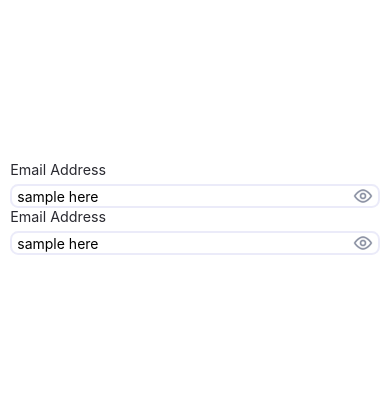
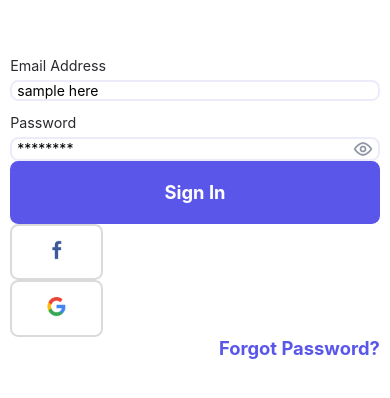
Before and after one commit to Coding-Algorithm/edu_app, a React Native app: screen / in a window 390 px wide. Shown: the part 214-612 px from the top of the page. Built offline with nearby package versions, Linux system fonts and the light colour scheme.

Commit message:
setting it up

```diff
--- a/App.tsx
+++ b/App.tsx
@@ -9,6 +9,8 @@ import React from 'react';
 import {StatusBar} from 'react-native';
 import ScreenIndex from './src/screens/ScreenIndex';
 
+
+
 function App(): JSX.Element {
   return (
     <>
--- a/src/assets/images/index.ts
+++ b/src/assets/images/index.ts
@@ -1,3 +1,5 @@
 export const appImages = {
   passwordEye: require('../images/passwordEye.png'),
+  fbIcon: require('../images/fb_icon.png'),
+  googleIcon: require('../images/g_icon.png'),
 };
--- a/src/components/atoms/Buttons/Buttons.tsx
+++ b/src/components/atoms/Buttons/Buttons.tsx
@@ -0,0 +1,72 @@
+import {StyleSheet, Text, TouchableOpacity} from 'react-native';
+import React from 'react';
+import {ButtonPropsTypes} from '../../../types/components/atoms/types';
+import {
+  appBorder,
+  appBorderRadius,
+  appColors,
+  appFontSize,
+  appFontWeight,
+  appPadding,
+} from '../../../utils/styleGuide';
+
+export const FullWidthButton = ({onPress}: ButtonPropsTypes) => {
+  return (
+    <TouchableOpacity onPress={onPress} style={styles.fullWidthButtonContainer}>
+      <Text style={styles.fullWidthButtonText}>Sign In</Text>
+    </TouchableOpacity>
+  );
+};
+
+export const IconButton = ({onPress, wrapperStyle, icon}: ButtonPropsTypes) => {
+  return (
+    <TouchableOpacity
+      onPress={onPress}
+      style={[styles.IconButton, wrapperStyle]}>
+      <Text style={styles.IconText}>{icon}</Text>
+    </TouchableOpacity>
+  );
+};
+
+export const TextButton = ({
+  onPress,
+  wrapperStyle,
+  buttonText,
+}: ButtonPropsTypes) => {
+  return (
+    <TouchableOpacity onPress={onPress} style={wrapperStyle}>
+      <Text style={styles.textButtonText}>{buttonText}</Text>
+    </TouchableOpacity>
+  );
+};
+
+const styles = StyleSheet.create({
+  fullWidthButtonContainer: {
+    width: '100%',
+    paddingVertical: appPadding.md,
+    justifyContent: 'center',
+    alignItems: 'center',
+    backgroundColor: appColors.primary,
+    borderRadius: appBorderRadius.sm,
+  },
+  fullWidthButtonText: {
+    color: appColors.white,
+    fontSize: appFontSize.h4,
+    fontWeight: '700',
+  },
+
+  IconButton: {
+    paddingVertical: appPadding.ssm,
+    // paddingHorizontal: appPadding.xl,
+    borderWidth: appBorder.sm,
+    borderColor: appColors.border,
+    justifyContent: 'center',
+    alignItems: 'center',
+    borderRadius: appBorderRadius.sm,
+  },
+  textButtonText: {
+    color: appColors.primary,
+    fontSize: appFontSize.h4,
+    fontWeight: `${appFontWeight.bolder}`,
+  },
+});
--- a/src/components/atoms/Textboxes/Inputs.tsx
+++ b/src/components/atoms/Textboxes/Inputs.tsx
@@ -1,28 +1,13 @@
-import {StyleSheet, TextInput, View} from 'react-native';
-import React from 'react';
+/* eslint-disable react/no-unstable-nested-components */
+import {StyleSheet, TextInput, TouchableOpacity, View} from 'react-native';
+import React, {useState} from 'react';
 import {
   appBorder,
   appBorderRadius,
   appColors,
   appPadding,
 } from '../../../utils/styleGuide';
-
-interface OneLineInputProps {
-  placeholder?: string;
-  text?: string | number | any;
-  propsStyle?: object;
-  setText: (e: string | number) => any;
-  isTrue: {
-    showRightIcon: boolean;
-  };
-  rightIcon: JSX.Element;
-  // isReDefine?: {
-  //   onChangeText?: true;
-  // };
-  // reDefine?: {
-  //   onChangeText?: () => void;
-  // };
-}
+import {InputPropsTypes} from '../../../types/components/InputsTypes';
 
 export const OneLineInput = ({
   placeholder,
@@ -31,20 +16,41 @@ export const OneLineInput = ({
   propsStyle,
   isTrue,
   rightIcon,
-}: // isReDefine,
-// reDefine,
-// setText,
-OneLineInputProps) => {
+  leftIcon,
+  isPassword = false,
+}: InputPropsTypes) => {
+  const [hidePassword, setHidePassword] = useState(false);
+
+  const IconButton = ({
+    iconElement,
+  }: {
+    iconElement?: {icon: JSX.Element; action: () => void};
+  }) => {
+    const onPressHandler = () => {
+      isPassword ? setHidePassword(prev => !prev) : iconElement?.action();
+    };
+
+    console.log(isPassword);
+
+    return (
+      <TouchableOpacity onPress={onPressHandler}>
+        {iconElement?.icon}
+      </TouchableOpacity>
+    );
+  };
+
   return (
     <View style={styles.container}>
+      {isTrue?.showLeftIcon ? <IconButton iconElement={leftIcon} /> : null}
+
       <TextInput
         style={[styles.textInput, propsStyle]}
         onChangeText={e => setText(e)}
         placeholder={placeholder}
-        value={text}
+        value={isPassword && hidePassword ? '*********' : text}
       />
 
-      {isTrue?.showRightIcon ? rightIcon : null}
+      {isTrue?.showRightIcon ? <IconButton iconElement={rightIcon} /> : null}
     </View>
   );
 };
--- a/src/components/organisms/Form/Form.tsx
+++ b/src/components/organisms/Form/Form.tsx
@@ -3,17 +3,21 @@ import React, {Dispatch, SetStateAction} from 'react';
 import {appColors, appFontSize, appMargin} from '../../../utils/styleGuide';
 import {BodySmallLabel} from '../../atoms/Labels/Labels';
 import {OneLineInput} from '../../atoms/Textboxes/Inputs';
+import {InputPropsTypes} from '../../../types/components/InputsTypes';
 
 interface FormInputPropType {
-  text: string | number;
   errorText?: string;
   containerStyle?: object;
-  setText: Dispatch<SetStateAction<string | number>>;
-  isTrue: {
-    showRightIcon: boolean;
-  };
-  elementStore: {
-    rightIcon: JSX.Element;
+  // setText: Dispatch<SetStateAction<string | number>>;
+  elementStore?: {
+    rightIcon: {
+      icon: JSX.Element;
+      action: () => void;
+    };
+    leftIcon?: {
+      icon: JSX.Element;
+      action: () => void;
+    };
   };
   label: string;
   placeholder: string;
@@ -28,7 +32,8 @@ const FormInput = ({
   elementStore,
   label,
   placeholder,
-}: FormInputPropType) => {
+  isPassword = false,
+}: FormInputPropType & InputPropsTypes) => {
   return (
     <View style={[styles.container, containerStyle]}>
       <BodySmallLabel
@@ -39,14 +44,16 @@ const FormInput = ({
       <View>
         <OneLineInput
           isTrue={isTrue}
-          rightIcon={elementStore.rightIcon}
+          rightIcon={elementStore?.rightIcon}
+          leftIcon={elementStore?.leftIcon}
           text={text}
           setText={setText}
           placeholder={placeholder}
+          isPassword={isPassword}
         />
       </View>
 
-      <Text style={styles.errorText}>{errorText}</Text>
+      {errorText && <Text style={styles.errorText}>{errorText}</Text>}
     </View>
   );
 };
@@ -56,7 +63,6 @@ export default FormInput;
 const styles = StyleSheet.create({
   container: {
     width: '100%',
-    // padding: appPadding.sm,
   },
   errorText: {
     color: appColors.error,
--- a/src/layout/WrapperLayout.tsx
+++ b/src/layout/WrapperLayout.tsx
@@ -1,4 +1,4 @@
-import {StyleSheet, Text, View} from 'react-native';
+import {StyleSheet, View} from 'react-native';
 import React, {PropsWithChildren} from 'react';
 import {appPadding} from '../utils/styleGuide';
 
--- a/src/screens/ScreenIndex.tsx
+++ b/src/screens/ScreenIndex.tsx
@@ -1,13 +1,18 @@
+/* eslint-disable react-native/no-inline-styles */
 import {Image, View} from 'react-native';
 import React, {useState} from 'react';
 import FormInput from '../components/organisms/Form/Form';
 import {appImages} from '../assets/images';
 import WrapperLayout from '../layout/WrapperLayout';
+import {appMargin} from '../utils/styleGuide';
+import {
+  FullWidthButton,
+  TextButton,
+  IconButton,
+} from '../components/atoms/Buttons/Buttons';
 
 const ScreenIndex = () => {
   const [text, setText] = useState<string | number>('');
-
-  console.log(text);
 
   const passwordIcon = (
     <Image
@@ -27,24 +32,79 @@ const ScreenIndex = () => {
         label="Email Address"
         text={text}
         setText={setText}
-        isTrue={{showRightIcon: true}}
         placeholder="sample here"
-        elementStore={{
-          rightIcon: passwordIcon,
+        containerStyle={{
+          marginBottom: appMargin.sm,
         }}
       />
 
       <FormInput
-        label="Email Address"
+        label="Password"
         text={text}
         setText={setText}
         isTrue={{showRightIcon: true}}
-        placeholder="sample here"
+        placeholder="********"
+        isPassword={true}
         elementStore={{
-          rightIcon: passwordIcon,
+          rightIcon: {
+            icon: passwordIcon,
+            action: () => console.log('null'),
+          },
         }}
       />
-      {/* </View> */}
+      <FullWidthButton onPress={() => console.log('button pressed')} />
+
+      <IconButton
+        onPress={() => console.log('button pressed')}
+        icon={
+          <View>
+            <Image
+              source={appImages.fbIcon}
+              resizeMode="contain"
+              style={{
+                width: 20,
+                height: 20,
+                // paddingBottom: 10,
+                justifyContent: 'center',
+                alignItems: 'center',
+              }}
+            />
+          </View>
+        }
+        wrapperStyle={{
+          width: '25%',
+        }}
+      />
+
+      <IconButton
+        onPress={() => console.log('button pressed')}
+        icon={
+          <View>
+            <Image
+              source={appImages.googleIcon}
+              resizeMode="contain"
+              style={{
+                width: 20,
+                height: 20,
+                paddingBottom: 10,
+                justifyContent: 'center',
+                alignItems: 'center',
+              }}
+            />
+          </View>
+        }
+        wrapperStyle={{
+          width: '25%',
+        }}
+      />
+      <TextButton
+        buttonText="Forgot Password?"
+        wrapperStyle={{
+          width: '100%',
+          alignItems: 'flex-end',
+        }}
+        onPress={() => console.log('button pressed')}
+      />
     </WrapperLayout>
   );
 };
--- /dev/null
+++ b/src/types/components/InputsTypes.ts
@@ -0,0 +1,15 @@
+export type InputPropsTypes = {
+  placeholder?: string;
+  text?: string | number | any;
+  propsStyle?: object;
+  setText: (e: string | number) => any;
+  isTrue?: {
+    showRightIcon?: boolean;
+    showLeftIcon?: boolean;
+  };
+  rightIcon?: {icon: JSX.Element; action: () => void};
+  leftIcon?: {icon: JSX.Element; action: () => void};
+  isPassword?: boolean;
+};
+
+export type TextBoxPropsTypes = InputPropsTypes & {lineHeight: number};
--- /dev/null
+++ b/src/types/components/atoms/types.ts
@@ -0,0 +1,27 @@
+import type {
+  ViewStyle,
+  TextStyle,
+} from 'react-native/Libraries/StyleSheet/StyleSheetTypes';
+
+export type ButtonPropsTypes = {
+  onPress: () => void;
+  wrapperStyle?: ViewStyle | TextStyle;
+  icon?: JSX.Element;
+  buttonText?: string;
+};
+
+export type InputPropsTypes = {
+  placeholder?: string;
+  text?: string | number | any;
+  propsStyle?: object;
+  setText: (e: string | number) => any;
+  isTrue?: {
+    showRightIcon?: boolean;
+    showLeftIcon?: boolean;
+  };
+  rightIcon?: {icon: JSX.Element; action: () => void};
+  leftIcon?: {icon: JSX.Element; action: () => void};
+  isPassword?: boolean;
+};
+
+export type TextBoxPropsTypes = InputPropsTypes & {lineHeight: number};
--- a/src/utils/styleGuide.ts
+++ b/src/utils/styleGuide.ts
@@ -21,6 +21,7 @@ export const appColors = {
   text: 'rgba(138, 144, 162, 1)',
   primaryText: 'rgba(138, 144, 162, 1)',
   black: 'rgba(41, 41, 48, 1)',
+  border: 'rgba(216, 218, 220, 1)',
 };
 
 export const appFontSize = {
@@ -35,13 +36,25 @@ export const appFontSize = {
 };
 
 export const appFontWeight = {
-  // bold:
-  // regular:
+  bolder: '700',
+};
+
+export const appFonts = {
+  bold: 'DMSans-Bold',
+  boldItalic: 'DMSans-BoldItalic',
+  italic: 'DMSans-Italic',
+  medium: 'DMSans-Medium',
+  mediumItalic: 'DMSans-MediumItalic',
+  regular: 'DMSans-Regular',
 };
 
 export const appBorder = {
   xsm: moderateScale(1),
   sm: moderateScale(2),
+  md: moderateScale(4),
+  lg: moderateScale(6),
+  xl: moderateScale(8),
+  xxl: moderateScale(10),
 };
 
 export const appBorderRadius = {
@@ -56,6 +69,7 @@ const marginBase = 6;
 export const appPadding = {
   xsm: moderateScale(paddingBase),
   sm: moderateScale(paddingBase * 2),
+  ssm: moderateScale(paddingBase * 2.9),
   md: moderateScale(paddingBase * 4),
   lg: moderateScale(paddingBase * 6),
   xl: moderateScale(paddingBase * 8),
```
Also changed, not shown: react-native.config.js (added, +7 -0 lines), src/assets/images/fb_icon.png (added), src/assets/images/g_icon.png (added), 10 other files (tests, documents, lock files or other folders).
